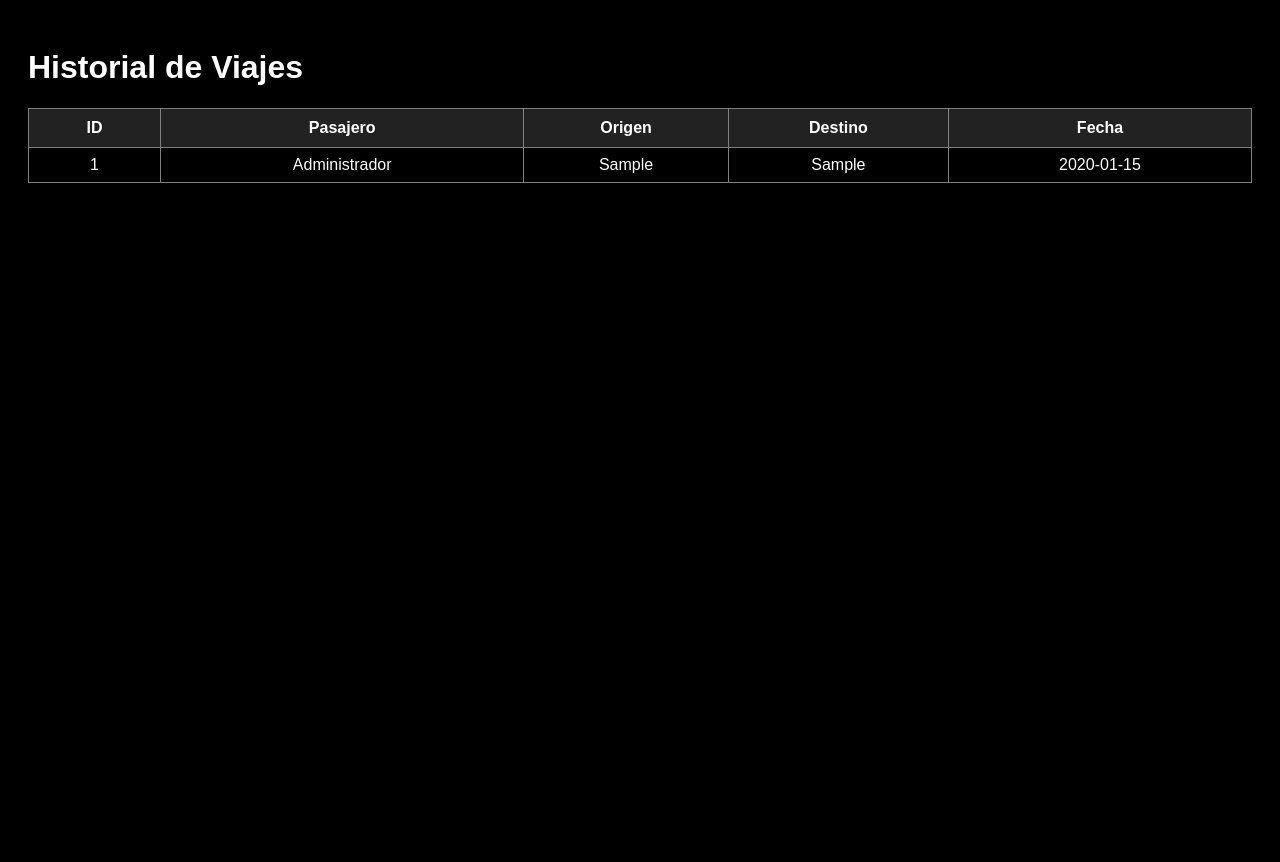
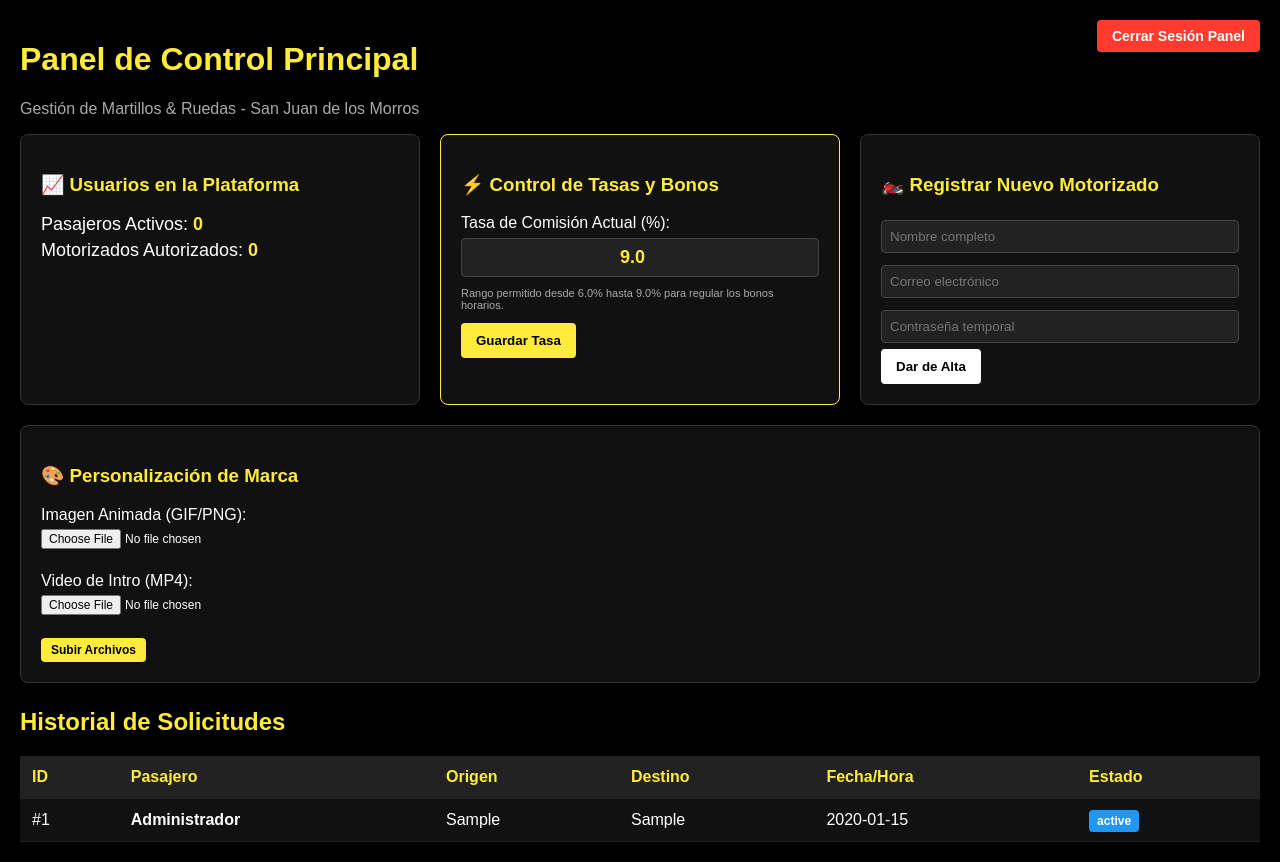
Before and after one commit to martillosiruedasprint-cell/martillos_web, a Flask app: page /admin_historial in a window 1280 px wide. Before the commit the page ends 183 px from the top, so only its background shows below. Run offline with Flask 3, Linux system fonts and the light colour scheme; the visitor is signed in with stand-in values (Sample User, id 1); data comes from the database, SQL or seed files in the repository; tables that the repository leaves empty hold one stand-in row (values such as "Sample post").

Commit message:
admin_historial.html

```diff
--- a/templates/admin_historial.html
+++ b/templates/admin_historial.html
@@ -1,27 +1,109 @@
 <!DOCTYPE html>
-<html>
+<html lang="es">
 <head>
-    <title>Panel Admin - Historial</title>
+    <meta charset="UTF-8">
+    <meta name="viewport" content="width=device-width, initial-scale=1.0">
+    <title>Panel de Administración | Martillos & Ruedas</title>
+    <style>
+        body { background:#000; color:#fff; font-family:sans-serif; padding:20px; margin:0; }
+        h1, h2, h3 { color: #ffeb3b; }
+        .grid-admin { display: flex; flex-wrap: wrap; gap: 20px; margin-bottom: 25px; }
+        .card { background: #111; padding: 20px; border: 1px solid #333; border-radius: 8px; flex: 1; min-width: 280px; }
+        .input-text { width: 100%; padding: 8px; margin: 6px 0; background: #222; border: 1px solid #444; color: #fff; border-radius: 4px; box-sizing: border-box; }
+        .btn-action { background: #ffeb3b; color: #000; font-weight: bold; border: none; padding: 10px 15px; cursor: pointer; border-radius: 4px; }
+        table { width: 100%; border-collapse: collapse; margin-top: 15px; background: #111; }
+        th, td { padding: 12px; text-align: left; border-bottom: 1px solid #222; }
+        th { background: #222; color: #ffeb3b; }
+        .badge { padding: 4px 8px; border-radius: 4px; font-size: 12px; font-weight: bold; }
+        .badge-pendiente { background: #ff9800; color: #000; }
+        .badge-aceptado { background: #2196f3; color: #fff; }
+        .btn-logout { float: right; background: #ff3b30; color:#fff; text-decoration:none; padding:8px 15px; border-radius:4px; font-size:14px; font-weight:bold; }
+    </style>
 </head>
-<body style="background:#000; color:#fff; font-family:sans-serif; padding:20px;">
-    <h1>Historial de Viajes</h1>
-    <table border="1" width="100%" style="border-collapse:collapse; color:#fff; text-align:center;">
-        <tr style="background:#222;">
-            <th style="padding:10px;">ID</th>
+<body>
+
+    <a href="/logout" class="btn-logout">Cerrar Sesión Panel</a>
+    <h1>Panel de Control Principal</h1>
+    <p style="color:#aaa;">Gestión de Martillos & Ruedas - San Juan de los Morros</p>
+
+    <!-- BLOQUES SUPERIORES DE GESTIÓN -->
+    <div class="grid-admin">
+
+        <!-- Tarjeta 1: Monitoreo de Usuarios Registrados -->
+        <div class="card">
+            <h3>📈 Usuarios en la Plataforma</h3>
+            <p style="font-size:18px; margin: 5px 0;">Pasajeros Activos: <b style="color:#ffeb3b;">{{ total_pasajeros }}</b></p>
+            <p style="font-size:18px; margin: 5px 0;">Motorizados Autorizados: <b style="color:#ffeb3b;">{{ total_conductores }}</b></p>
+        </div>
+
+        <!-- Tarjeta 2: Configuración de Tasas y Bonos (6% - 9%) -->
+        <div class="card" style="border-color: #ffeb3b;">
+            <h3>⚡ Control de Tasas y Bonos</h3>
+            <form action="/admin/actualizar_tasa" method="POST">
+                <label>Tasa de Comisión Actual (%):</label>
+                <input type="number" name="tasa" step="0.1" min="6.0" max="9.0" value="{{ config.tasa }}" class="input-text" style="font-size:18px; font-weight:bold; text-align:center; color:#ffeb3b;">
+                <p style="font-size:11px; color:#aaa; margin:4px 0 12px 0;">Rango permitido desde 6.0% hasta 9.0% para regular los bonos horarios.</p>
+                <button type="submit" class="btn-action">Guardar Tasa</button>
+            </form>
+        </div>
+
+        <!-- Tarjeta 3: Alta de Nuevos Motorizados (Exclusivo Admin) -->
+        <div class="card">
+            <h3>🏍️ Registrar Nuevo Motorizado</h3>
+            <form action="/admin/crear_conductor" method="POST">
+                <input type="text" name="nombre" placeholder="Nombre completo" required class="input-text">
+                <input type="email" name="email" placeholder="Correo electrónico" required class="input-text">
+                <input type="password" name="password" placeholder="Contraseña temporal" required class="input-text">
+                <button type="submit" class="btn-action" style="background:#fff; color:#000;">Dar de Alta</button>
+            </form>
+        </div>
+
+        <!-- Tarjeta 4: Subir Personalización Multimedia -->
+        <div class="card">
+            <h3>🎨 Personalización de Marca</h3>
+            <form action="/admin/subir_multimedia" method="post" enctype="multipart/form-data">
+                Imagen Animada (GIF/PNG):<br>
+                <input type="file" name="imagen" accept="image/*" style="margin:5px 0; font-size:12px;"><br><br>
+                Video de Intro (MP4):<br>
+                <input type="file" name="video" accept="video/mp4" style="margin:5px 0; font-size:12px;"><br><br>
+                <button type="submit" class="btn-action" style="padding:5px 10px; font-size:12px;">Subir Archivos</button>
+            </form>
+        </div>
+
+    </div>
+
+    <!-- TABLA DE MONITOREO EN TIEMPO REAL -->
+    <h2>Historial de Solicitudes</h2>
+    <table>
+        <thead>
+            <tr>
+                <th>ID</th>
                 <th>Pasajero</th>
                 <th>Origen</th>
                 <th>Destino</th>
-            <th>Fecha</th>
+                <th>Fecha/Hora</th>
+                <th>Estado</th>
             </tr>
-        {% for v in viajes %}
+        </thead>
+        <tbody>
+            {% for viaje in viajes %}
             <tr>
-            <td style="padding:8px;">{{ v[0] }}</td> <!-- ID -->
-            <td>{{ v[1] }}</td>                     <!-- Pasajero -->
-            <td>{{ v[2] }}</td>                     <!-- Origen -->
-            <td>{{ v[3] }}</td>                     <!-- Destino -->
-            <td>{{ v[4] }}</td>                     <!-- Fecha -->
+                <td>#{{ viaje[0] }}</td>
+                <td><b>{{ viaje[1] }}</b></td>
+                <td>{{ viaje[2] }}</td>
+                <td>{{ viaje[3] }}</td>
+                <td>{{ viaje[4] }}</td>
+                <td>
+                    {% if viaje[5] == 'Pendiente' %}
+                        <span class="badge badge-pendiente">Buscando...</span>
+                    {% else %}
+                        <span class="badge badge-aceptado">{{ viaje[5] }}</span>
+                    {% endif %}
+                </td>
             </tr>
             {% endfor %}
+        </tbody>
     </table>
+
 </body>
 </html>
```
Lines whose indentation alone changed are shown as unchanged.
